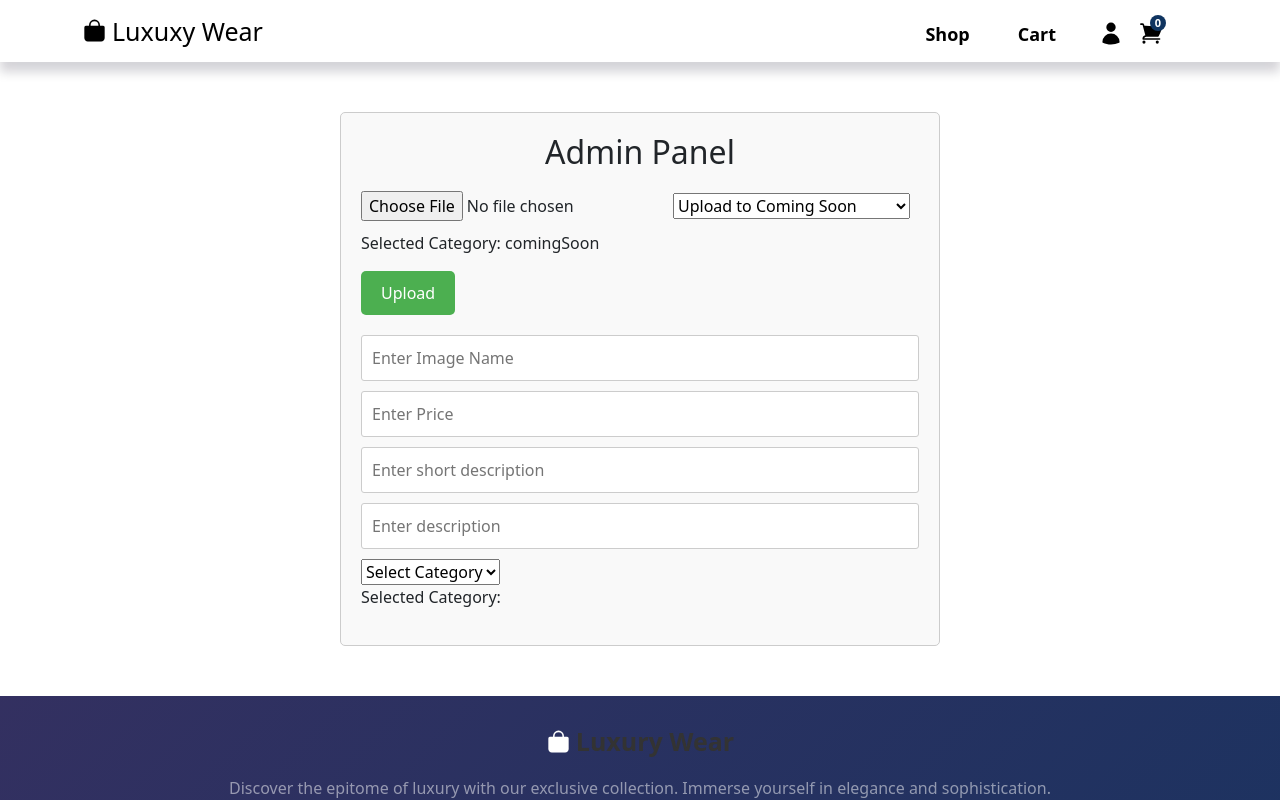
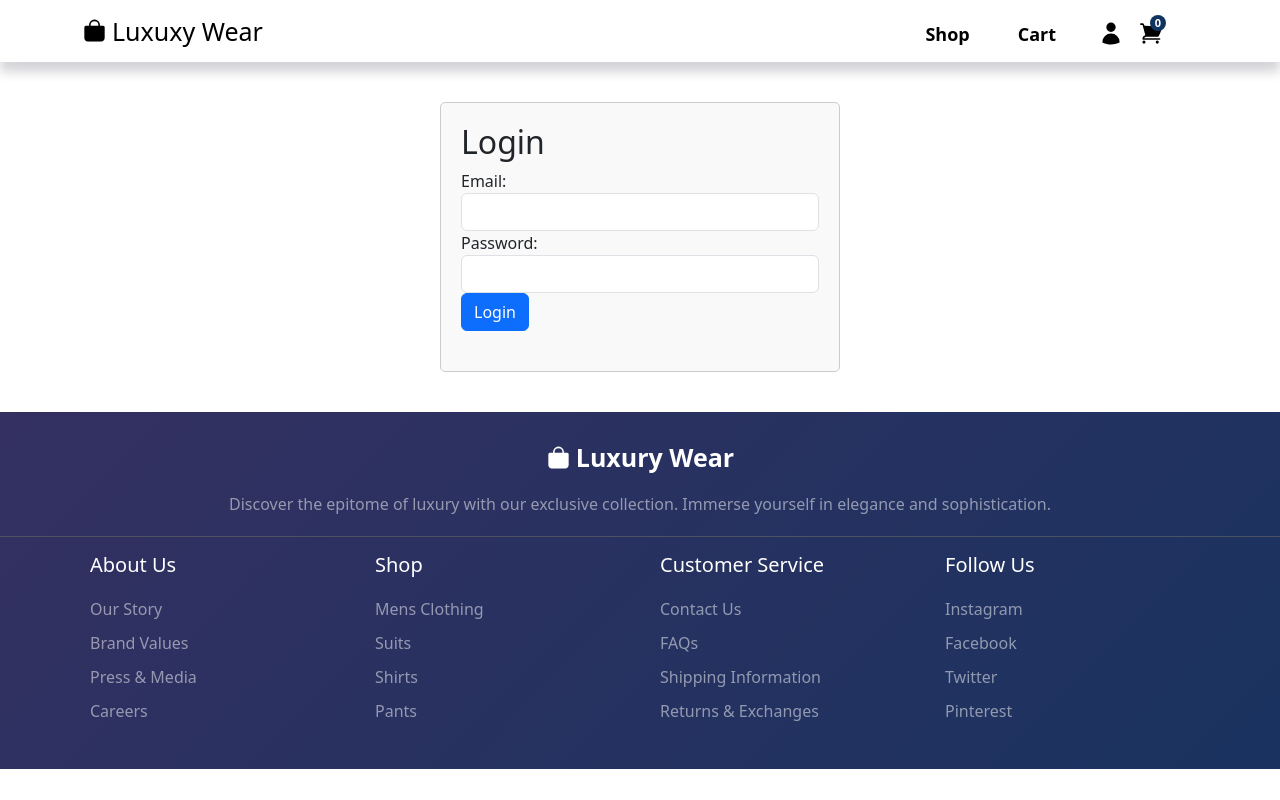
Before and after one commit to Jojo10x/luxwear, a React (Vite) app: page /login in a window 1280 px wide. Before the commit this address led to /admin. Shown: the top 800 px of the page. Built offline with nearby package versions, Linux system fonts and the light colour scheme; no server answers.

Commit message:
added login

```diff
--- a/src/App.jsx
+++ b/src/App.jsx
@@ -1,11 +1,12 @@
 import { lazy, Suspense } from "react";
 import "bootstrap/dist/css/bootstrap.min.css";
-import { BrowserRouter as Router, Routes, Route, Navigate } from "react-router-dom";
+import { BrowserRouter as Router, Routes, Route } from "react-router-dom";
 import NavBar from "./components/Navbar/Navbar";
 import Footer from "./components/Footer/Footer";
 import Loader from "./components/Loader/Loader";
 import { ToastContainer } from "react-toastify";
 import "react-toastify/dist/ReactToastify.css";
+const Login = lazy(() => import("./pages/Login"));
 const Home = lazy(() => import("./pages/Home"));
 const AdminPanel = lazy(() => import("./Firebase/AdminPanel"));
 const EditAdminPanel = lazy(() => import("./Firebase/EditAdminPanel"));
@@ -35,7 +36,8 @@ function App() {
           <Route path="/cart" element={<Cart />} />
           <Route path="/admin" element={<AdminPanel />} />
           <Route path="/edit" element={<EditAdminPanel />} />
-          <Route path="*" element={<Navigate to="/admin" />} />
+          <Route path="/login" element={<Login />} />
+
         </Routes>
         <Footer />
       </Router>
--- a/src/components/Navbar/Navbar.jsx
+++ b/src/components/Navbar/Navbar.jsx
@@ -120,11 +120,17 @@ const NavBar = () => {
                 fill="black"
                 className="nav-icon"
               >
+                <Link
+                  aria-label="Go to Cart Page"
+                  to="/login"
+                  className="cart"
+                >
                   <path
                     fillRule="evenodd"
                     d="M7.5 6a4.5 4.5 0 119 0 4.5 4.5 0 01-9 0zM3.751 20.105a8.25 8.25 0 0116.498 0 .75.75 0 01-.437.695A18.683 18.683 0 0112 22.5c-2.786 0-5.433-.608-7.812-1.7a.75.75 0 01-.437-.695z"
                     clipRule="evenodd"
                   />
+                </Link>
               </svg>
               <Link
                 aria-label="Go to Cart Page"
--- a/src/index.css
+++ b/src/index.css
@@ -254,3 +254,70 @@ button.delete ion-icon {
 .golden-star {
   color: gold;
 }
+
+/* Login */
+
+.login-container {
+  max-width: 400px;
+  margin: 0 auto;
+  padding: 20px;
+  border: 1px solid #ccc;
+  border-radius: 5px;
+  background-color: #f9f9f9;
+  margin-top: 40px;
+  margin-bottom: 40px;
+}
+
+.login-form {
+  margin-bottom: 20px;
+}
+
+.login-form-group {
+  margin-bottom: 10px;
+}
+
+.login-label {
+  display: block;
+  font-weight: bold;
+}
+
+.login-form-control {
+  width: 100%;
+  padding: 8px;
+  border: 1px solid #ccc;
+  border-radius: 4px;
+}
+
+.login-btn {
+  padding: 10px 20px;
+  font-size: 16px;
+  cursor: pointer;
+  border: none;
+  border-radius: 4px;
+  background-color: #007bff;
+  color: #fff;
+}
+
+.login-btn-primary {
+  background-color: #007bff;
+}
+
+.login-btn-primary:hover {
+  background-color: #0056b3;
+}
+
+.login-error-message {
+  color: red;
+  font-size: 14px;
+  margin-bottom: 10px;
+}
+
+.login-button-container {
+  display: flex;
+  justify-content: space-between;
+}
+
+.button-container{
+  display: flex;
+  justify-content: space-between;
+}
--- /dev/null
+++ b/src/pages/Login.jsx
@@ -0,0 +1,99 @@
+import  { useState, useEffect } from "react";
+import { useNavigate } from "react-router-dom";
+import { auth } from "../Firebase-config";
+import { signInWithEmailAndPassword ,signOut} from "firebase/auth";
+
+const Login = () => {
+  const [email, setEmail] = useState("");
+  const [password, setPassword] = useState("");
+  const [error, setError] = useState("");
+  const [isLoggedIn, setIsLoggedIn] = useState(false);
+
+  const navigate = useNavigate();
+
+  useEffect(() => {
+    const unsubscribe = auth.onAuthStateChanged((user) => {
+      if (user) {
+        setIsLoggedIn(true);
+      } else {
+        setIsLoggedIn(false);
+      }
+    });
+
+    return () => unsubscribe();
+  }, []);
+
+  const handleSubmit = async (e) => {
+    e.preventDefault();
+    try {
+      await signInWithEmailAndPassword(auth, email, password);
+      setIsLoggedIn(true);
+    } catch (error) {
+      setError(error.message);
+    }
+  };
+  const handleLogout = async () => {
+    try {
+      await signOut(auth);
+      setIsLoggedIn(false);
+    } catch (error) {
+      console.error("Error signing out:", error);
+    }
+  };
+
+  const handleAdmin = () => {
+    navigate("/admin");
+  };
+
+  const handleEdit = () => {
+    navigate("/edit");
+  };
+
+  return (
+    <div className="login-container">
+      <h2>Login</h2>
+      {error && <p className="error-message">{error}</p>}
+
+      {!isLoggedIn && (
+        <form onSubmit={handleSubmit} className="login-form">
+          <div className="form-group">
+            <label>Email:</label>
+            <input
+              type="email"
+              value={email}
+              onChange={(e) => setEmail(e.target.value)}
+              required
+              className="form-control"
+            />
+          </div>
+          <div className="form-group">
+            <label>Password:</label>
+            <input
+              type="password"
+              value={password}
+              onChange={(e) => setPassword(e.target.value)}
+              required
+              className="form-control"
+            />
+          </div>
+          <button type="submit" className="btn btn-primary">
+            Login
+          </button>
+        </form>
+      )}
+      {isLoggedIn && (
+        <div className="button-container">
+        <button onClick={handleAdmin} className="btn btn-primary">
+          Admin
+        </button>
+        <button onClick={handleEdit} className="btn btn-primary">
+          Edit
+        </button>
+        <button onClick={handleLogout} className="btn btn-primary">Logout</button>
+      </div>
+      )}
+    </div>
+  );
+};
+
+export default Login;
```
Lines whose indentation alone changed are shown as unchanged.
